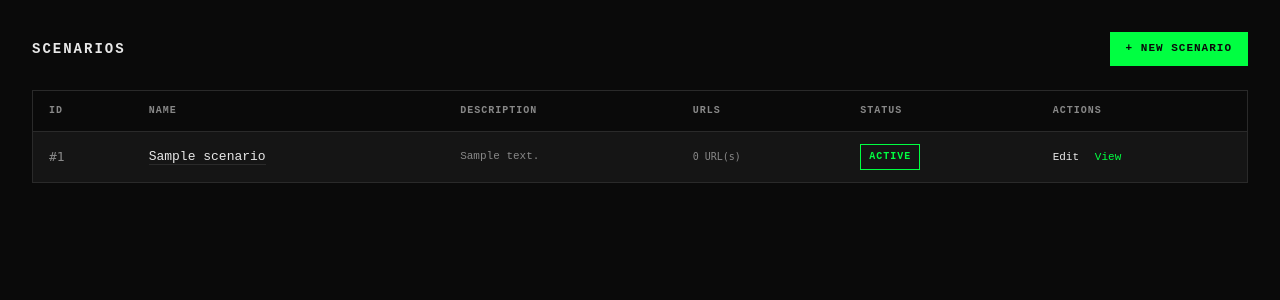
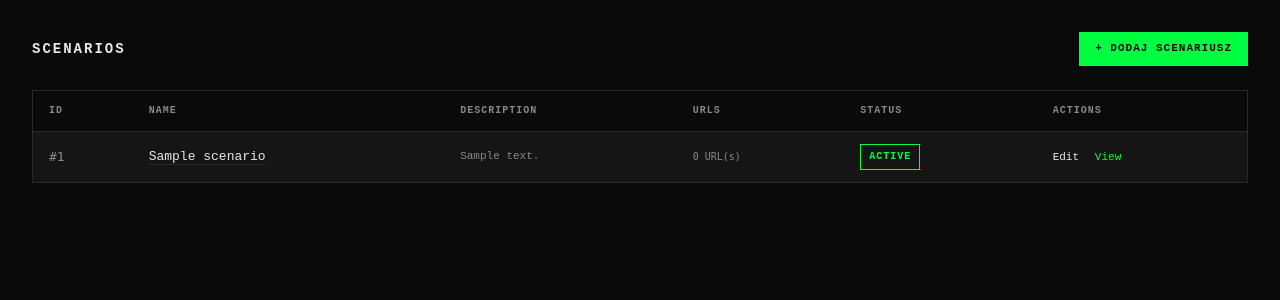
Before and after one commit to AdzikG/shop_monitor, a FastAPI app: page /scenarios in a window 1280 px wide. Shown: the part 55-355 px from the top of the page. Run offline with FastAPI, Linux system fonts and the light colour scheme; tables that the repository leaves empty hold one stand-in row (values such as "Sample post").

Commit message:
small fixes

```diff
--- a/app/routers/alert_configs.py
+++ b/app/routers/alert_configs.py
@@ -126,7 +126,7 @@ async def alert_config_update(
 
     db.commit()
 
-    return RedirectResponse(url=f"/alert-configs/{config_id}", status_code=303)
+    return RedirectResponse(url=f"/alert-configs", status_code=303)
 
 
 @router.post("/alert-configs/{config_id}/delete")
--- a/app/templates/scenarios_list.html
+++ b/app/templates/scenarios_list.html
@@ -8,7 +8,7 @@
         Scenarios
     </h2>
     <a href="/scenarios/new" style="padding: 0.5rem 1rem; background: var(--accent-green); color: var(--bg-dark); text-decoration: none; font-size: 11px; text-transform: uppercase; letter-spacing: 1px; font-weight: 700;">
-        + New Scenario
+        + Dodaj scenariusz
     </a>
 </div>
 
```
